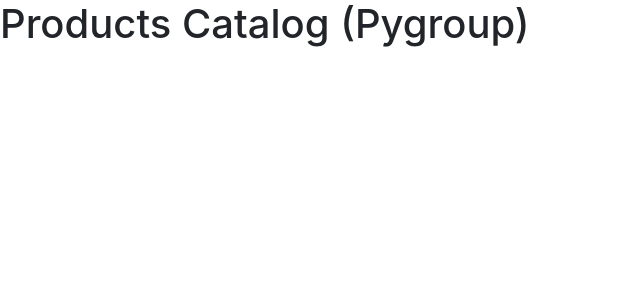
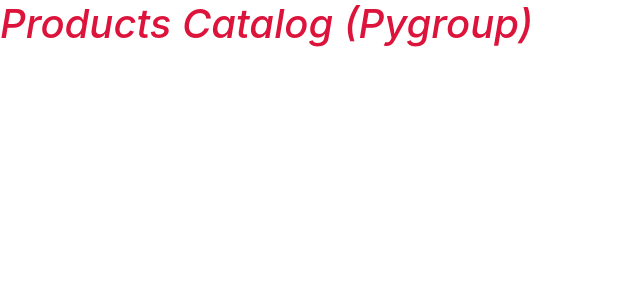
Before and after one commit to mcguegi/pygroup_web_edition_shop, a Flask app: page /products/show-catalog in a window 1280 px wide. Shown: the top 300 px of the page, without its empty margins (0-640 px from the left). Run offline with Flask 2, Linux system fonts and the light colour scheme; data that the repository does not hold is empty; some libraries are stand-ins or nearby versions.

Commit message:
[ADD] Css Styles

```diff
--- /dev/null
+++ b/app/static/css/styles_catalog.css
@@ -0,0 +1,4 @@
+.titulo {
+    color: crimson;
+    font-style: italic;
+}
--- a/app/templates/catalog.html
+++ b/app/templates/catalog.html
@@ -5,18 +5,20 @@
     <meta name="viewport" content="width=device-width, initial-scale=1.0">
     <link rel="stylesheet" href="https://stackpath.bootstrapcdn.com/bootstrap/4.3.1/css/bootstrap.min.css"
           integrity="sha384-ggOyR0iXCbMQv3Xipma34MD+dH/1fQ784/j6cY/iJTQUOhcWr7x9JvoRxT2MZw1T" crossorigin="anonymous">
+  <link rel= "stylesheet" type= "text/css" href= "{{ url_for('static',filename='css/styles_catalog.css') }}">
     <title>Products Catalog</title>
 </head>
 <body>
-    <h1>Products Catalog (Pygroup)</h1>
+<h1 class="titulo">Products Catalog (Pygroup)</h1>
 <div class="container">
     {% for product in my_info.products %}
     <div class="row">
         <div class="col-md-4">
-                <div class="row"> <h4>{{ product.name }}</h4></div>
-                <div class="row"> <img src="{{ product.image }}" alt="Product Image" width="80" height="80"></div>
-                <div class="row">  <p style="font-size:10px">Price:
-                    <span {% if product.price < 1400 %} style="color:red" {% else %} style="color: blue" {% endif %}>${{ product.price}} </span>
+            <div class="row"><h4>{{ product.name }}</h4></div>
+            <div class="row"><img src="{{ product.image }}" alt="Product Image" width="80" height="80"></div>
+            <div class="row"><p style="font-size:10px">Price:
+                <span {% if product.price < 1400 %} style="color:red" {% else %} style="color: blue" {% endif %}>${{
+                product.price}} </span>
                 <br>
                 Description: {{ product.description }}
                 <br>
```
Lines whose indentation alone changed are shown as unchanged.
